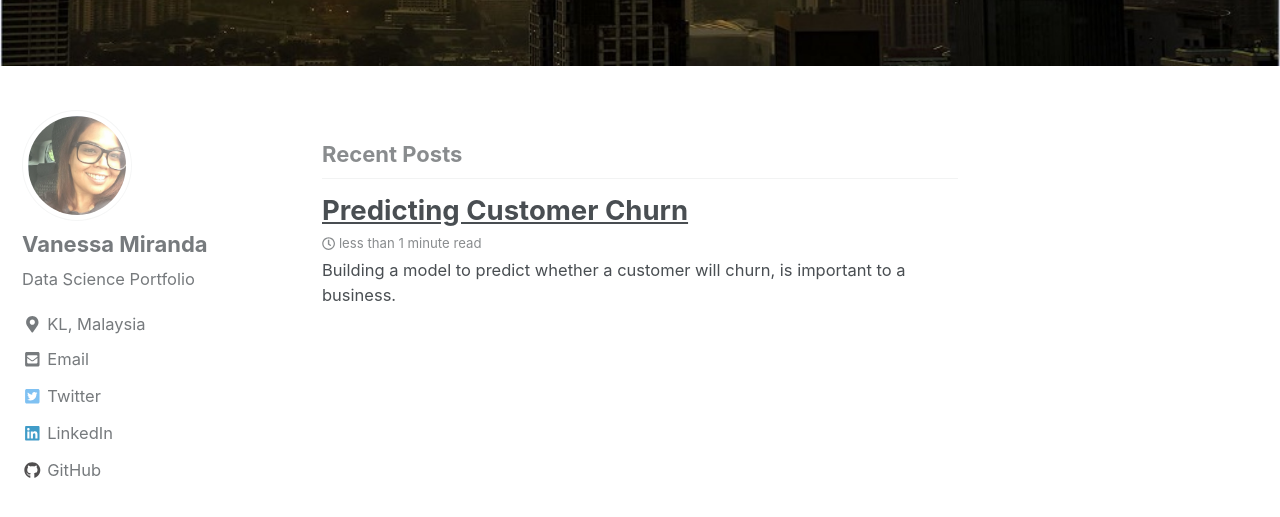
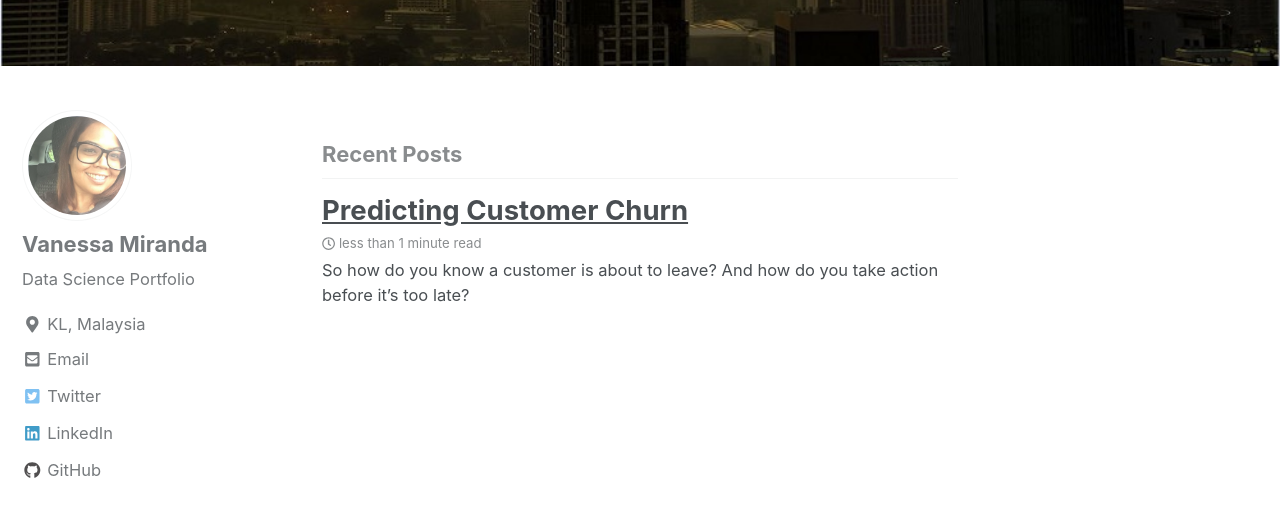
Before and after one commit to vanessamiranda/vanessamiranda.github.io, a Jekyll site: the page built from index.html, in a window 1280 px wide and 900 px high, scrolled down 546 px. Shown: the top 517 px of the window. Built offline with Jekyll 4.4.1, drawn with Linux system fonts in a browser that asks for light colours; nearby versions of some CDN libraries; the list of posts is cut into pages by our own code.

Commit message:
update page post

```diff
--- a/_posts/2019-08-19-Predicting_Customer_Churn.md
+++ b/_posts/2019-08-19-Predicting_Customer_Churn.md
@@ -5,10 +5,9 @@ tags: [machine learning]
 author_profile: true
 ---
 
-Building a model to predict whether a customer will churn, is important to a business.
+So how do you know a customer is about to leave? And how do you take action before it’s too late?
 
- Churn is one of the largest problems faced by most businesses. It costs between 5 times and 25 times as much to find a new customer than to retain an existing one.
+In this post, I’ll discuss how to measure indicators of churn, how to use that data to predict the likelihood of customer churn.
 
- For the purposes of this report,
 
 <iframe frameborder="no" border="0" marginwidth="0" marginheight="0" width="1140px" height="36768.4px" scrolling="no" src="/_pages/2019-08-19-Predicting_Customer_Churn.html"></iframe>
```
